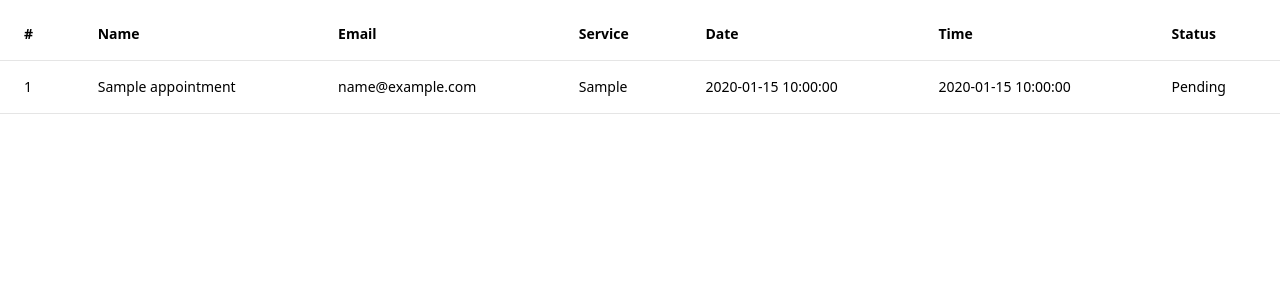
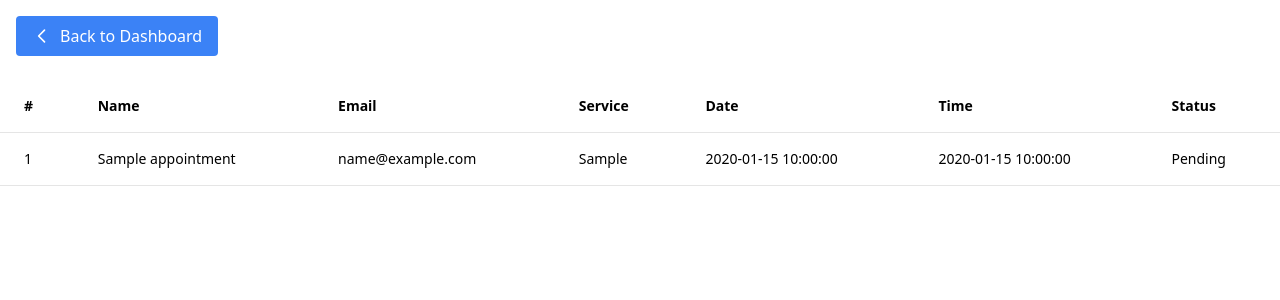
Before and after one commit to prithaxdev/barbershopBookingApplication, a PHP site: page /barber/dashboard/totalAppointments.php in a window 1280 px wide. Shown: the top 300 px of the page. Run offline with PHP 8.4, Linux system fonts and the light colour scheme; tables that the repository leaves empty or names only in its code hold one stand-in row (values such as "Sample post"); a stand-in replaces the project's code that opens the database connection; some libraries are stand-ins or nearby versions.

Commit message:
Add back to dashbord button

```diff
--- a/barber/dashboard/totalAppointments.php
+++ b/barber/dashboard/totalAppointments.php
@@ -14,6 +14,14 @@ $appointmentsResult = $conn->query("SELECT * FROM appointments");
     <script src="https://cdn.tailwindcss.com"></script>
 </head>
 <body>
+<div class="p-4">
+  <a href="dashboard.php" class="inline-flex items-center px-4 py-2 text-white bg-blue-500 rounded hover:bg-blue-600">
+    <svg xmlns="http://www.w3.org/2000/svg" class="h-5 w-5 mr-2" fill="none" viewBox="0 0 24 24" stroke="currentColor">
+      <path stroke-linecap="round" stroke-linejoin="round" stroke-width="2" d="M15 19l-7-7 7-7" />
+    </svg>
+    Back to Dashboard
+  </a>
+</div>
 <div class="flex flex-col">
   <div class="overflow-x-auto sm:-mx-6 lg:-mx-8">
     <div class="inline-block min-w-full py-2 sm:px-6 lg:px-8">
```
Also changed, not shown: barber/dashboard/acceptedAppointments.php (+8 -0 lines), barber/dashboard/canceledAppointments.php (+8 -0 lines), barber/dashboard/todaysAppointments.php (+8 -0 lines), barber/dashboard/tomorrowsAppointments.php (+8 -0 lines).
